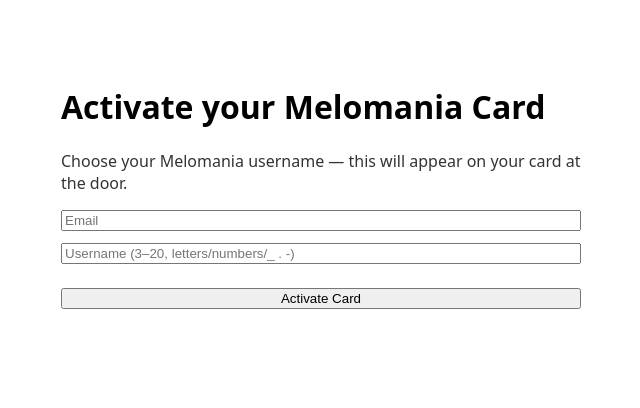
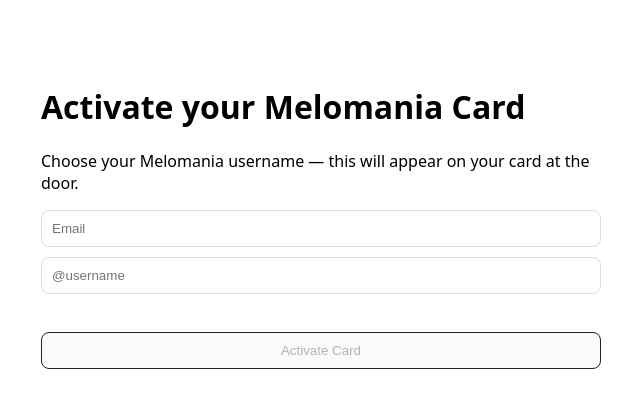
Before and after one commit to armiiinsaber/MELOMANIA-CARD, a Next.js app: page /activate in a window 1280 px wide. Shown: the top 408 px of the page, without its empty margins (319-959 px from the left). Built offline with nearby package versions, Linux system fonts and the light colour scheme.

Commit message:
Update page.tsx

```diff
--- a/src/app/activate/page.tsx
+++ b/src/app/activate/page.tsx
@@ -1,57 +1,111 @@
 'use client';
-import { useEffect, useState } from 'react';
-const EVENT = process.env.NEXT_PUBLIC_EVENT_SLUG as string;
+
+import { useEffect, useMemo, useState } from 'react';
 
 export default function Activate() {
   const [email, setEmail] = useState('');
   const [username, setUsername] = useState('');
-  const [avail, setAvail] = useState<null | boolean>(null);
-  const [loading, setLoading] = useState(false);
+  const [checking, setChecking] = useState(false);
+  const [available, setAvailable] = useState<boolean | null>(null);
+  const [submitting, setSubmitting] = useState(false);
+  const [msg, setMsg] = useState<string | null>(null);
   const [cardUrl, setCardUrl] = useState<string | null>(null);
-  const [error, setError] = useState<string | null>(null);
 
+  const cleanedUser = useMemo(
+    () => username.trim().toLowerCase().replace(/\s+/g, ''),
+    [username]
+  );
+
+  // live username availability
   useEffect(() => {
-    const run = async () => {
-      if (!username || username.length < 3) { setAvail(null); return; }
-      const res = await fetch(`/api/username-available?u=${encodeURIComponent(username)}`);
-      const j = await res.json();
-      if (j.ok) setAvail(j.available); else setAvail(null);
-    };
-    const t = setTimeout(run, 300);
-    return () => clearTimeout(t);
-  }, [username]);
+    let alive = true;
+    setMsg(null);
+    if (!cleanedUser) { setAvailable(null); return; }
 
-  const onSubmit = async (e: React.FormEvent) => {
+    (async () => {
+      try {
+        setChecking(true);
+        const r = await fetch(`/api/username-available?u=${encodeURIComponent(cleanedUser)}`, { cache: 'no-store' });
+        const j = await r.json();
+        if (!alive) return;
+        setAvailable(j.ok ? j.available : null);
+      } catch {
+        if (!alive) return;
+        setAvailable(null);
+      } finally {
+        if (alive) setChecking(false);
+      }
+    })();
+
+    return () => { alive = false; };
+  }, [cleanedUser]);
+
+  async function onSubmit(e: React.FormEvent) {
     e.preventDefault();
-    setLoading(true); setError(null);
+    setMsg(null);
+    setCardUrl(null);
+    setSubmitting(true);
+    try {
       const res = await fetch('/api/activate', {
         method: 'POST',
         headers: { 'Content-Type':'application/json' },
-      body: JSON.stringify({ email, username, eventSlug: EVENT })
+        body: JSON.stringify({ email: email.trim(), username: cleanedUser })
       });
       const j = await res.json();
-    setLoading(false);
-    if (j.ok) setCardUrl(j.cardUrl);
-    else setError(j.reason ?? 'Something went wrong');
-  };
+      if (j.ok) {
+        setCardUrl(j.cardUrl);
+      } else {
+        // <-- show the precise reason and DB detail if present
+        const pieces = [j.reason, j.detail].filter(Boolean);
+        setMsg(pieces.length ? pieces.join(': ') : 'activation_failed');
+      }
+    } catch (err: any) {
+      setMsg(String(err?.message || err) || 'network_error');
+    } finally {
+      setSubmitting(false);
+    }
+  }
 
   return (
-    <main style={{ maxWidth: 520, margin: '40px auto', padding: 24 }}>
+    <main style={{ maxWidth: 560, margin: '40px auto', padding: 24 }}>
       <h1>Activate your Melomania Card</h1>
-      <p style={{opacity:.8}}>Choose your Melomania username — this will appear on your card at the door.</p>
-      <form onSubmit={onSubmit} style={{ display:'grid', gap:12 }}>
-        <input placeholder="Email" value={email} onChange={e=>setEmail(e.target.value)} required />
-        <input placeholder="Username (3–20, letters/numbers/_ . -)" value={username} onChange={e=>setUsername(e.target.value)} required />
-        <small style={{ color: avail===false ? 'crimson' : 'inherit' }}>
-          {avail===false && 'Username is taken'}
-          {avail===true && 'Username is available'}
-        </small>
-        <button disabled={loading || avail===false}>{loading ? 'Issuing…' : 'Activate Card'}</button>
+      <p>Choose your Melomania username — this will appear on your card at the door.</p>
+
+      <form onSubmit={onSubmit} style={{ display: 'grid', gap: 10 }}>
+        <input
+          placeholder="Email"
+          value={email}
+          onChange={e => setEmail(e.target.value)}
+          style={{ padding: 10, border: '1px solid #ddd', borderRadius: 8 }}
+          required
+          type="email"
+        />
+        <input
+          placeholder="@username"
+          value={username}
+          onChange={e => setUsername(e.target.value)}
+          style={{ padding: 10, border: '1px solid #ddd', borderRadius: 8 }}
+          required
+        />
+
+        <div style={{ fontSize: 13, minHeight: 18, color: available === false ? '#b00' : '#0a0' }}>
+          {checking ? 'Checking…' :
+            available === null ? '' :
+            available ? 'Username is available' : 'Username is taken'}
+        </div>
+
+        <button
+          disabled={submitting || !email || !cleanedUser}
+          style={{ padding: '10px 14px', border: '1px solid #222', borderRadius: 8 }}
+        >
+          {submitting ? 'Activating…' : 'Activate Card'}
+        </button>
       </form>
-      {error && <p style={{ color:'crimson', marginTop:12 }}>{error}</p>}
+
+      {msg && <p style={{ color: '#b00', marginTop: 12 }}>{msg}</p>}
       {cardUrl && (
-        <p style={{marginTop:16}}>
-          Done. Your card is ready: <a href={cardUrl}>Open Card →</a>
+        <p style={{ marginTop: 12 }}>
+          Done! Your card: <a href={cardUrl}>{cardUrl}</a>
         </p>
       )}
     </main>
```
Lines whose indentation alone changed are shown as unchanged.
